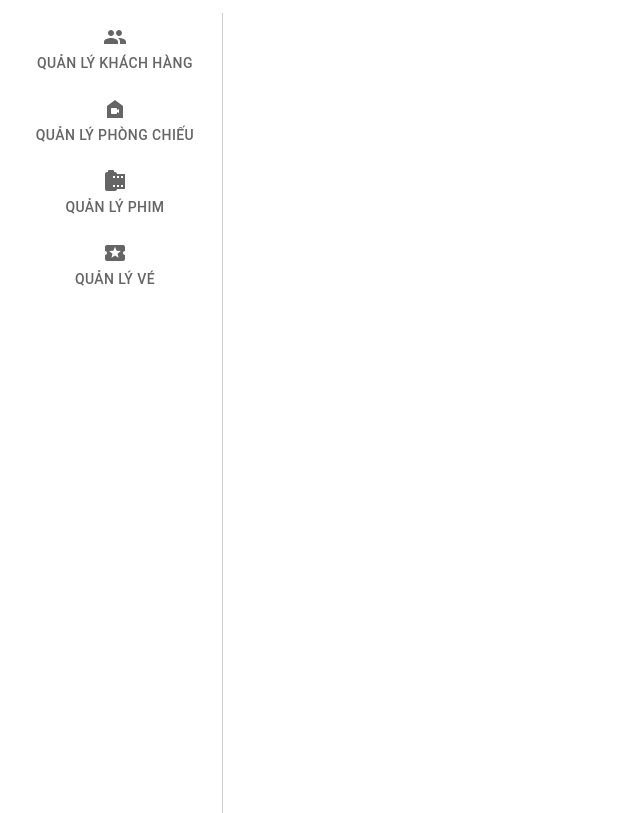
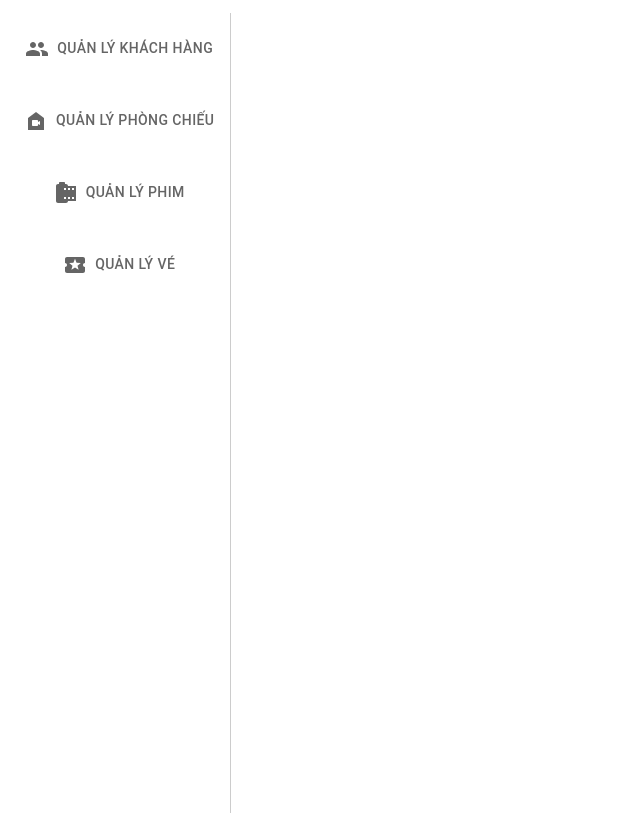
Before and after one commit to poK65uet/introverts-cinema, a React (Create React App) app in the folder frontend/: page /admin in a window 1280 px wide. Shown: the whole page, without its empty margins (0-640 px from the left). Built offline with nearby package versions, Linux system fonts and the light colour scheme.

Commit message:
Try to change the wraper's alignitems

```diff
--- a/frontend/src/app/containers/AdminMenu/index.tsx
+++ b/frontend/src/app/containers/AdminMenu/index.tsx
@@ -46,28 +46,32 @@ function AdminMenu(props: { className: string }) {
           className={tab === 0 ? classes.activeTab : classes.tab}
           component={Link}
           label="Quản lý Khách hàng"
-          icon=<PeopleIcon />
+          icon={<PeopleIcon />}
+          iconPosition="start"
           to={paths.CustomerManagement}
         />
         <Tab
           className={tab === 1 ? classes.activeTab : classes.tab}
           component={Link}
           label="Quản lý phòng chiếu"
-          icon=<CameraIndoorIcon />
+          icon={<CameraIndoorIcon />}
+          iconPosition="start"
           to={paths.RoomManagement}
         />
         <Tab
           className={tab === 2 ? classes.activeTab : classes.tab}
           component={Link}
           label="Quản lý phim"
-          icon=<CameraRollIcon />
+          icon={<CameraRollIcon />}
+          iconPosition="start"
           to={paths.FilmManagement}
         />
         <Tab
           className={tab === 3 ? classes.activeTab : classes.tab}
           component={Link}
           label="Quản lý vé"
-          icon=<LocalActivityIcon />
+          icon={<LocalActivityIcon />}
+          iconPosition="start"
           to={paths.TicketManagement}
         />
       </Tabs>
```
